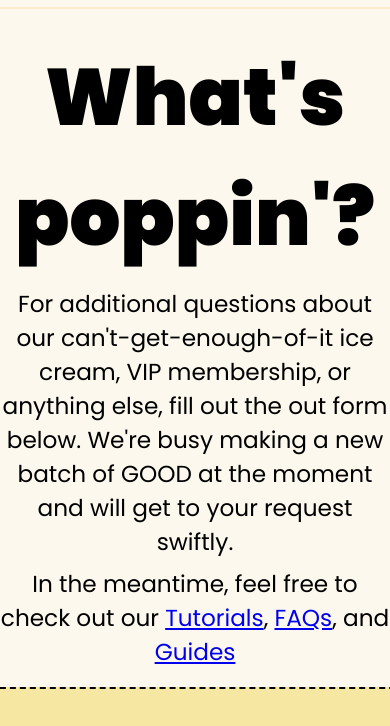
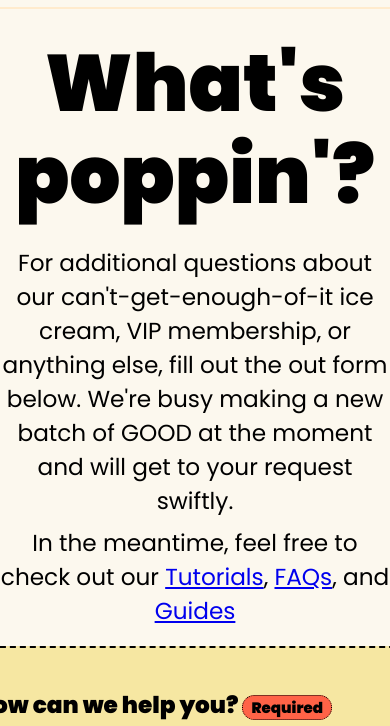
Before and after one commit to edgarcguillen/desktop-and-mobile-contact-form, a plain HTML site: page index.html in a window 390 px wide. Shown: the part 83-809 px from the top of the page. Drawn offline with Linux system fonts and the light colour scheme; a web font is replaced by a local one.

Commit message:
decreased line height to h1 at smaller breakpoint

```diff
--- a/resources/css/style.css
+++ b/resources/css/style.css
@@ -228,3 +228,10 @@ footer {
     }
 
 }
+
+@media(max-width: 668px){
+    h1 {
+        line-height: 1.15em;
+        padding-bottom: 15px;
+    }
+}
```
